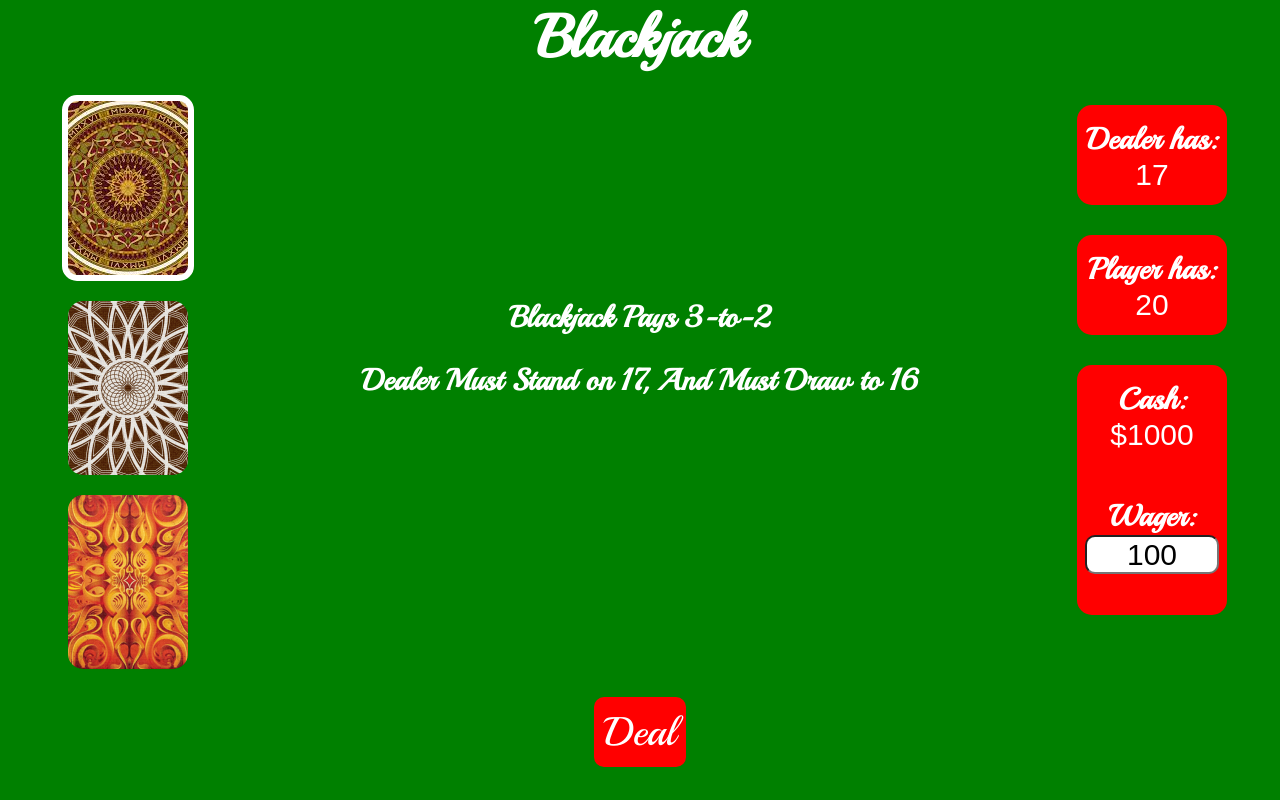
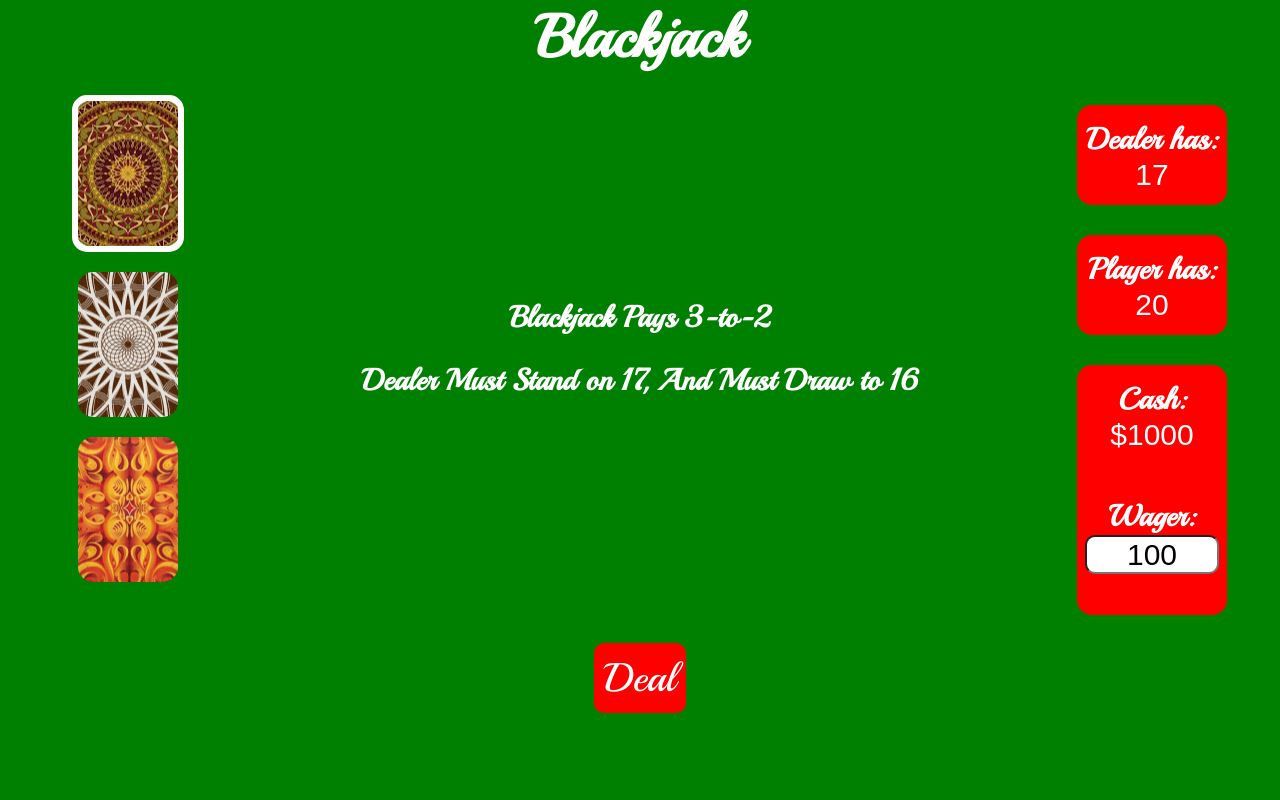
Before and after one commit to JustinCotton/blackjack, a plain HTML site: page index.html in a window 1280 px wide. Drawn offline with Linux system fonts and the light colour scheme; a web font is replaced by a local one.

Commit message:
Fixing dealer's cards

```diff
--- a/style.css
+++ b/style.css
@@ -76,8 +76,8 @@ footer {
     background-size: contain center;
     border-radius: 15px;
     margin: 20px auto;
-    width: 120px;
-    height: 174px;
+    width: 100px;
+    height: 145px;
 }
 
 .deck1 {
```
